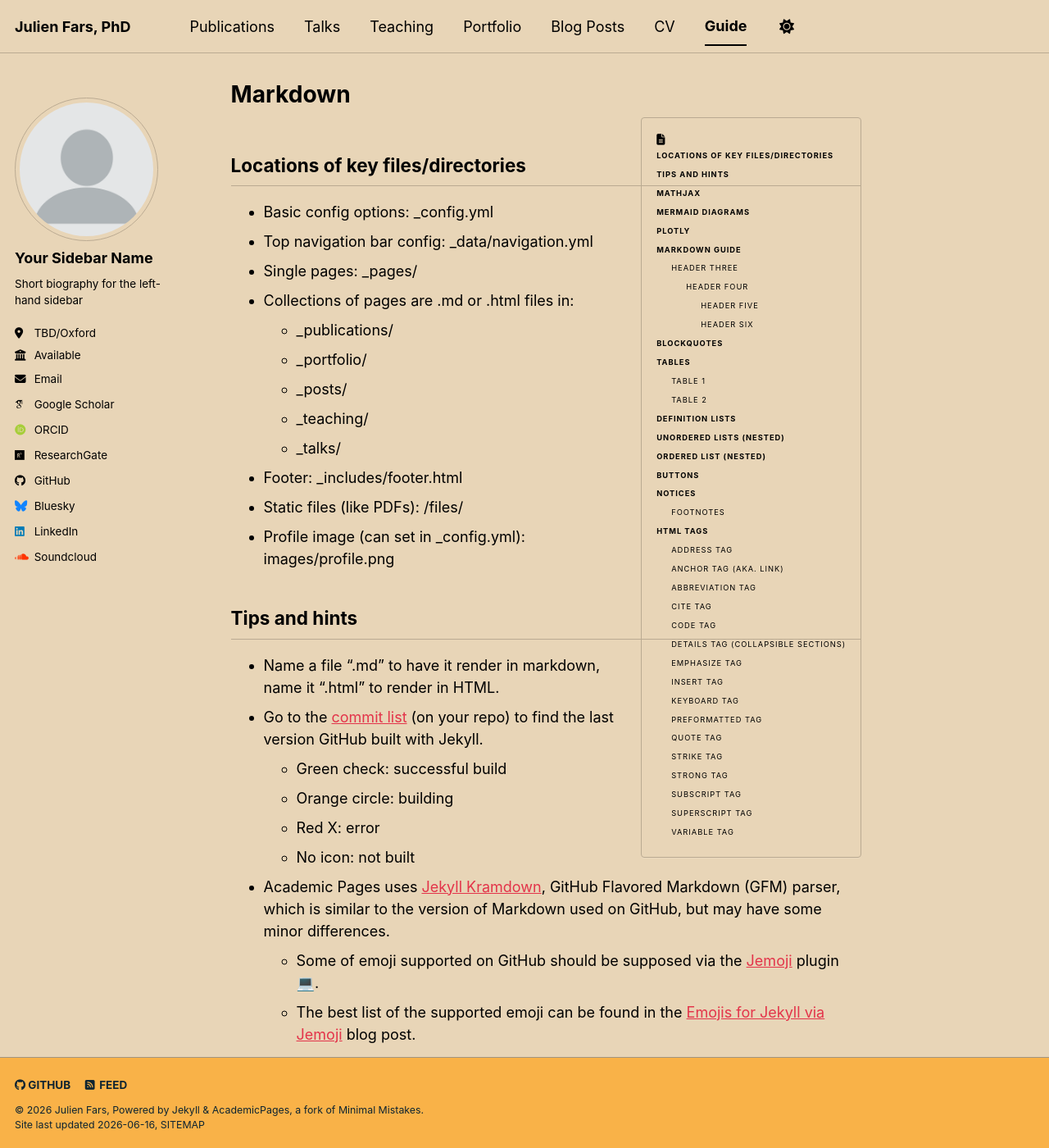
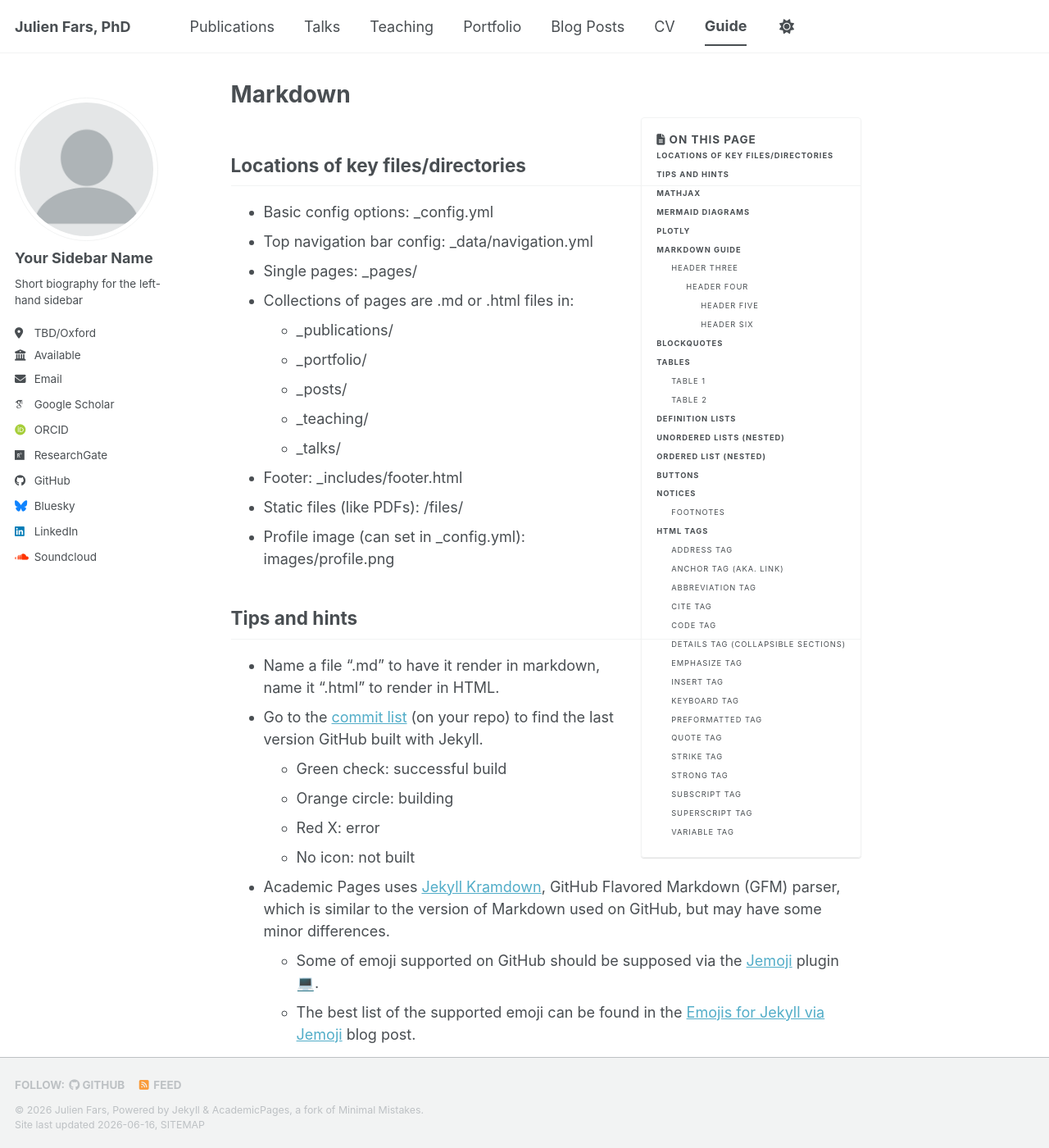
Before and after one commit to julienfars/julienfars, a Jekyll site: the page built from _pages/markdown.md, in a window 1280 px wide and 1400 px high. Shown: the whole window at 82% size. Built offline with Jekyll 4.4.1, drawn with Linux system fonts in a browser that asks for light colours; emoji names are drawn with the system emoji font; some web fonts are replaced; a script bundle is joined from its source files by our own code; library files that are not in the unit come from our copies.

Commit message:
Update _config.yml
just fixing

```diff
--- a/_config.yml
+++ b/_config.yml
@@ -7,8 +7,8 @@
 # server process.
 
 # Basic Site Settings
-locale                   : "en-UK"
-site_theme               : "sunrise" # The available themes options are "default", "air", "sunrise", "mint", "dirt" and "contrast"
+locale                   : "en-GB"
+site_theme               : "default" # The available themes options are "default", "air", "sunrise", "mint", "dirt" and "contrast"
 title                    : "Julien Fars, PhD"
 title_separator          : "-"
 name                     : &name "Julien Fars"
```
